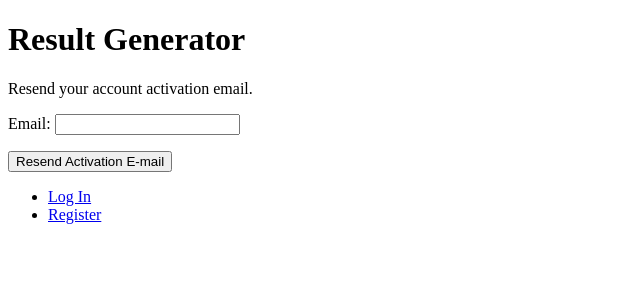
After one commit to aatman-24/Exam-Management-System, a Django app: page /user/activate/resend/ in a window 1280 px wide. The commit adds this page. Shown: the top 300 px of the page, without its empty margins (0-640 px from the left). Run offline with Django 3.2, Linux system fonts and the light colour scheme.

Commit message:
Added Complete User Authentication

```diff
--- a/student/models.py
+++ b/student/models.py
@@ -36,8 +36,6 @@ class Student(models.Model):
         all_fields = [(field.verbose_name, field.value_to_string(self)) for field in Student._meta.fields]
         return all_fields
 
-
-
 class Profile(models.Model):
     birthDate = models.DateField('Birth Date')
     slug = models.SlugField(max_length=50, unique=True, help_text="A label for URL config.")
@@ -67,7 +65,6 @@ class Profile(models.Model):
 
 class ParentProfile(models.Model):
 
-
     slug = models.SlugField(max_length=50, unique=True, help_text="A label for URL config.")
     fatherName =  models.CharField('Father Name',max_length=40)
     motherName =  models.CharField('Mother Name',max_length=40)
--- a/templates/base.html
+++ b/templates/base.html
@@ -22,6 +22,16 @@
     </head>
 
     <body>
+        {% if messages %}
+            <ul class="messages">
+                {% for message in messages %}
+                <li {% if message.tags %} class="{{ message.tags }}"{% endif %}>
+                    {% if message.level == DEFAULT_MESSAGE_LEVELS.ERROR %}Important: {% endif %}
+                    {{ message }}
+                </li>
+                {% endfor %}
+            </ul>
+            {% endif %}
         <div> <!-- container -->
             <header>
                 <h1>Result Generator</h1>
@@ -31,6 +41,7 @@
                     This is defalut content!
                 {% endblock %}
             </main>
+
             <div>
                 <div>
                     <ul>
--- a/users/forms.py
+++ b/users/forms.py
@@ -1,6 +1,8 @@
 from django.contrib.auth.forms import UserCreationForm as BaseUserCreationForm
 from .utils import  ActivationMailFormMixin
 from django.contrib.auth import get_user_model
+import logging
+from django import forms
 
 class UserCraeationForm(ActivationMailFormMixin, BaseUserCreationForm):
 
@@ -25,3 +27,22 @@ class UserCraeationForm(ActivationMailFormMixin, BaseUserCreationForm):
         if send_mail:
             self.send_mail(user=user,**kwargs)
         return user
+
+logger = logging.getLogger(__name__)
+class ResendActivationEmailForm(ActivationMailFormMixin, forms.Form):
+
+    mail_validation_error = (
+        'Could not re-send activation email.'
+        ' Please try again later. (Sorry!)')
+
+    email = forms.EmailField()
+
+    def save(self, **kwargs):
+        User = get_user_model()
+        try:
+            user = User.objects.get(email=self.cleaned_data['email'])
+        except:
+            logger.warning('Resend Activation: No user with email : {} .'.format(self.cleaned_data['email']))
+            return None
+        self.send_mail(user=user, **kwargs)
+        return user
--- a/users/templates/users/email_create.txt
+++ b/users/templates/users/email_create.txt
@@ -6,4 +6,4 @@ If you did not request a user account, please ignore this message.
 
 To activate your account, please navigate to:
 
-{{ protocol }}://{{ domain }}{% url 'dj-auth:activate' uidb64 token %}
+{{ protocol }}://{{ domain }}{% url 'dj-auth:activate' uid token %}
--- a/users/templates/users/login.html
+++ b/users/templates/users/login.html
@@ -9,12 +9,13 @@
 {% block content %}
     <div>
         <div>
-            {% include 'user/login_form.html' %}
+            {% include 'users/login_form.html' %}
         </div>
         <div>
             <ul>
                 <li><a href="{% url 'dj-auth:password_reset' %}">Forgotten Password?</a></li>
                 <li><a href="{% url 'dj-auth:create' %}">Register New Account</a></li>
+                <li><a href="{% url 'dj-auth:resend_activation' %}">Lost Activation E-mail?</a></li>
             </ul>
         </div>
     </div>
--- a/users/templates/users/logout.html
+++ b/users/templates/users/logout.html
@@ -7,7 +7,7 @@
 {% block content %}
     <div>
         <div>
-            {% include 'user/login_form.html' with login_button='Log Back In' %}
+            {% include 'users/login_form.html' with login_button='Log Back In' %}
         </div>
     </div>
 {% endblock content %}
--- /dev/null
+++ b/users/templates/users/resend_activation.html
@@ -0,0 +1,22 @@
+{% extends parent_template|default:'users/base_user.html' %}
+
+
+{% block title %}
+    {{ block.super }} - Resend Activation E-mail
+{% endblock title %}
+
+
+{% block content %}
+    <div>
+        <div>
+            <div>
+                <p>Resend your account activation email.</p>
+            </div>
+            <form action="{% url 'dj-auth:resend_activation' %}" method="post">
+                {% csrf_token %}
+                {{form.as_p}}
+                <button type="submit">Resend Activation E-mail</button>
+            </form>
+        </div>
+    </div>
+{% endblock content %}
--- a/users/templates/users/user_create.html
+++ b/users/templates/users/user_create.html
@@ -15,5 +15,8 @@
                 <button type="submit">Create New Account</button>
             </form>
         </div>
+        <div>
+            <a href="{% url 'dj-auth:resend_activation'%}"> Lost Activation E-mail?</a>
+        </div>
     </div>
 {% endblock content %}
--- a/users/urls.py
+++ b/users/urls.py
@@ -4,7 +4,7 @@ from django.contrib.auth.forms import AuthenticationForm
 from django.views.generic import  RedirectView, TemplateView
 from .views import LoginView, LogoutView, PasswordChangeDoneView, PasswordChangeView, \
                     PasswordResetView, PasswordResetDoneView, PasswordResetConfirmView, PasswordResetCompleteView, \
-                    DisableAccount, ActivateAccount, CreateAccount
+                    DisableAccount, ActivateAccount, CreateAccount, ResendActivationEmail
 
 app_name = 'users'
 
@@ -20,11 +20,15 @@ urlpatterns = [
     path('password_reset/', PasswordResetView.as_view(), name='password_reset'),
     path('password_reset/done/', PasswordResetDoneView.as_view(), name='password_reset_done'),
     path('reset/<uidb64>/<token>/', PasswordResetConfirmView.as_view(), name='password_reset_confirm'),
-    path('reset/done/', PasswordResetCompleteView.as_view(), name='password_reset_complete'),
+    path('reset/complete/', PasswordResetCompleteView.as_view(), name='password_reset_complete'),
+
+    path('password/',RedirectView.as_view(pattern_name='dj-auth:password_reset', permanent=False)),
 
     path('activate/<uidb64>/<token>/', ActivateAccount.as_view(), name='activate'),
+    path('activate/resend/', ResendActivationEmail.as_view(), name='resend_activation'),
+    path('activate/', RedirectView.as_view(pattern_name='dj-auth:resend_activation', permanent=False)),
     path('create/', CreateAccount.as_view(), name='create'),
-    path('create/done/', TemplateView.as_view(template_name='user/user_create_done.html'), name='create_done'),
+    path('create/done/', TemplateView.as_view(template_name='users/user_create_done.html'), name='create_done'),
     path('disable/', DisableAccount.as_view(),name='disable'),
 
 ]
--- a/users/utils.py
+++ b/users/utils.py
@@ -9,6 +9,7 @@ from django.core.exceptions import ValidationError
 import logging
 from logging import CRITICAL, ERROR
 from smtplib import SMTPException
+from django.conf import settings
 
 logger = logging.getLogger(__name__)
 
@@ -84,6 +85,8 @@ class ActivationMailFormMixin:
             'user' : user,
         })
 
+        print("context" + str(context))
+
         return context
 
     def _send_mail(self, request, user, **kwargs):
@@ -131,8 +134,8 @@ class ActivationMailFormMixin:
 
 class MailContextViewMixin:
 
-    email_template_name = 'user/email_create.txt'
-    subject_template_name = 'user/subject_create.txt'
+    email_template_name = 'users/email_create.txt'
+    subject_template_name = 'users/subject_create.txt'
 
     def get_save_kwargs(self, request):
         return {
--- a/users/views.py
+++ b/users/views.py
@@ -10,14 +10,15 @@ from django.utils.decorators import method_decorator
 from django.views.decorators.csrf import csrf_protect
 from django.views import View
 from django.urls import reverse_lazy
-from .forms import UserCraeationForm
+from .forms import UserCraeationForm, ResendActivationEmailForm
 from .utils import  MailContextViewMixin
 from django.views.decorators.debug import sensitive_post_parameters
 from django.contrib.messages import error, success
 from django.views.decorators.cache import never_cache
 from django.utils.encoding import force_text
-from django.utils.http import  urlsafe_base64_encode
+from django.utils.http import  urlsafe_base64_encode, urlsafe_base64_decode
 from django.contrib.auth.tokens import default_token_generator as token_generator
+from resultMaker import settings
 
 class LoginView(auth_views.LoginView):
     template_name = 'users/login.html'
@@ -85,7 +86,7 @@ class CreateAccount(MailContextViewMixin, View):
 
     form_class = UserCraeationForm
     success_url =  reverse_lazy('dj-auth:create_done')
-    template_name = 'user/user_create.html'
+    template_name = 'users/user_create.html'
 
 
     @method_decorator(csrf_protect)
@@ -105,27 +106,51 @@ class CreateAccount(MailContextViewMixin, View):
                 errs = (bound_form.non_field_errors())
                 for err in errs:
                     error(request, err)
-                # TODO: redirect to email resend
+                return redirect('dj-auth:resend_activation')
         return TemplateResponse(request, self.template_name, context={'form' : bound_form})
 
 class ActivateAccount(View):
 
     success_url = reverse_lazy('dj-auth:login')
-    template_name = 'user/user_activate.html'
+    template_name = 'users/user_activate.html'
 
     @method_decorator(never_cache)
     def get(self, request, uidb64, token):
+
         User = get_user_model()
         try:
-            uid = force_text(urlsafe_base64_encode(uidb64))
+            uid = force_text(urlsafe_base64_decode(uidb64))
             user = User.objects.get(pk = uid)
         except (TypeError, ValueError, OverflowError, User.DoesNotExist) :
             user = None
-
-        if(user is not None and token_generator.check_token(token)):
+        if(user is not None and token_generator.check_token(user,token)):
             user.is_active = True
             user.save()
-            success(request, 'User Activated!'
-                                'You may now login!')
+            success(request, 'User Activated! You may now login!')
+            return redirect(self.success_url)
         else:
             return TemplateResponse(request, self.template_name)
+
+class ResendActivationEmail(MailContextViewMixin, View):
+
+    form_class = ResendActivationEmailForm
+    success_url = reverse_lazy('dj-auth:login')
+    template_name = 'users/resend_activation.html'
+
+    @method_decorator(csrf_protect)
+    def get(self, request):
+        return TemplateResponse(request, self.template_name, {'form' : self.form_class})
+
+    def post(self, request):
+        bound_form = self.form_class(request.POST)
+        if bound_form.is_valid():
+            user = bound_form.save(**self.get_save_kwargs(request))
+            if(user is not None and not bound_form.mail_sent):
+                errs = (bound_form.non_field_errors())
+                for err in errs:
+                    error(request, err)
+                if errs:
+                    bound_form.errors.pop('__all__')
+                return TemplateResponse(request, self.template_name, {'form':bound_form})
+        success(request,'Activation Email Sent!')
+        return redirect(self.success_url)
```
Also changed, not shown: resultMaker/settings.py (+7 -0 lines), db.sqlite3.
